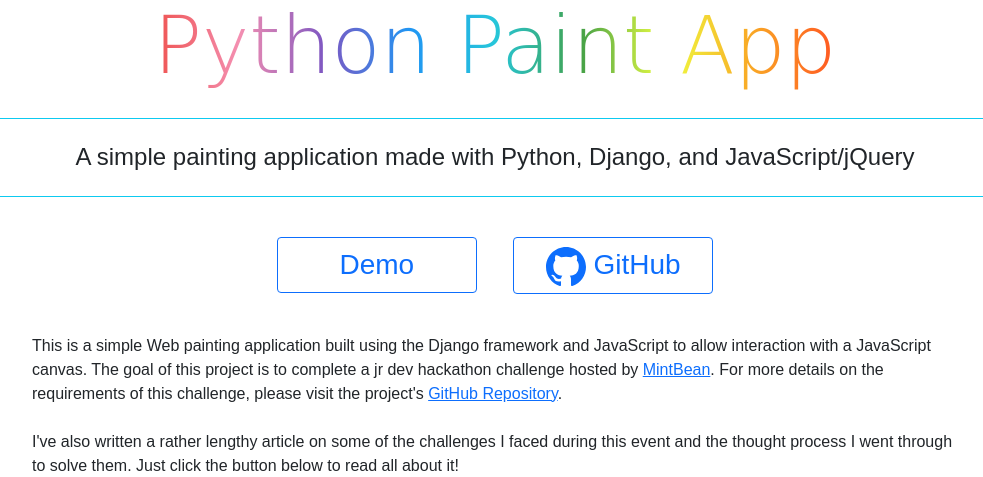
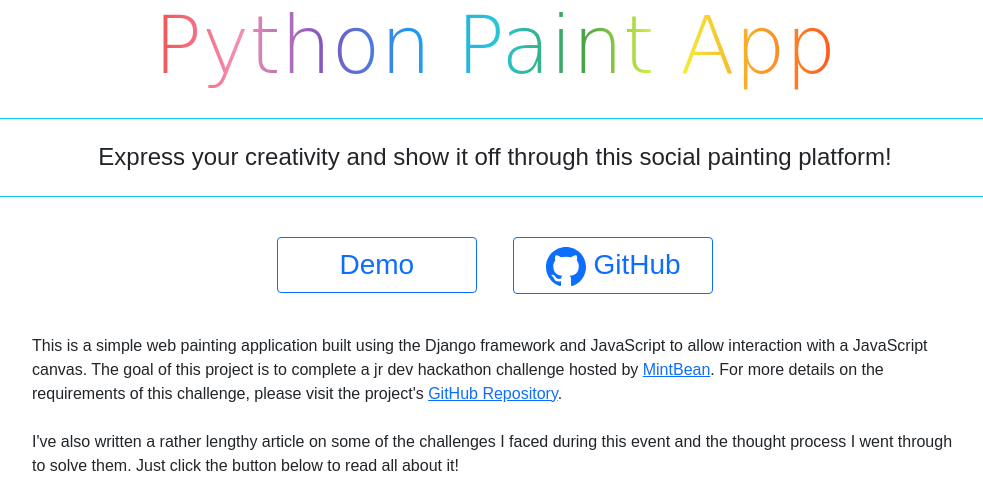
Before and after one commit to GuardianBob/PaintApp, a Django app: page / in a window 1280 px wide. Shown: the part 98-575 px from the top of the page, without its empty margins (145-1128 px from the left). Run offline with Django 3.2, Linux system fonts and the light colour scheme; some web fonts are replaced.

Commit message:
Update Landing Page Welcome Message

```diff
--- a/pyPaint/templates/index.html
+++ b/pyPaint/templates/index.html
@@ -17,7 +17,7 @@
         </div>
         <div class="row justify-content-center mt-4">
             <div class="col-md-12 border border-info border-end-0 border-start-0 text-center py-4">
-                <span class="h4">A simple painting application made with Python, Django, and JavaScript/jQuery</span>
+                <span class="h4">Express your creativity and show it off through this social painting platform!</span>
             </div>
         </div>
         <div class="row justify-content-center mt-4">
@@ -33,7 +33,7 @@
         <div class="row justify-content-center mt-4">
             <div class="col-md-10 text-left ">
                 <p>
-                    This is a simple Web painting application built using the Django framework and JavaScript to allow interaction with a JavaScript canvas.
+                    This is a simple web painting application built using the Django framework and JavaScript to allow interaction with a JavaScript canvas.
                     The goal of this project is to complete a jr dev hackathon challenge hosted by <a href="https://mintbean.io" target="_blank" alt="MintBean.io">MintBean</a>.  For more
                     details on the requirements of this challenge, please visit the project's
                     <a href="https://github.com/GuardianBob/PaintApp" target="_blank" alt="PaintApp Repository">GitHub Repository</a>.<br><br>
```
Also changed, not shown: README.md.
